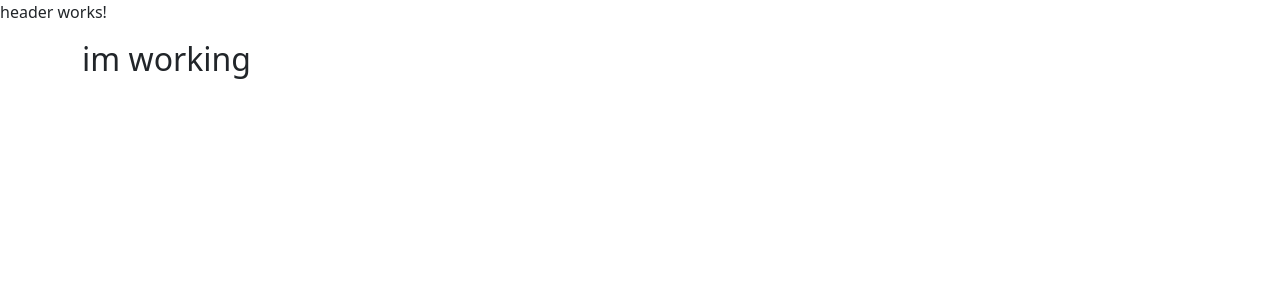
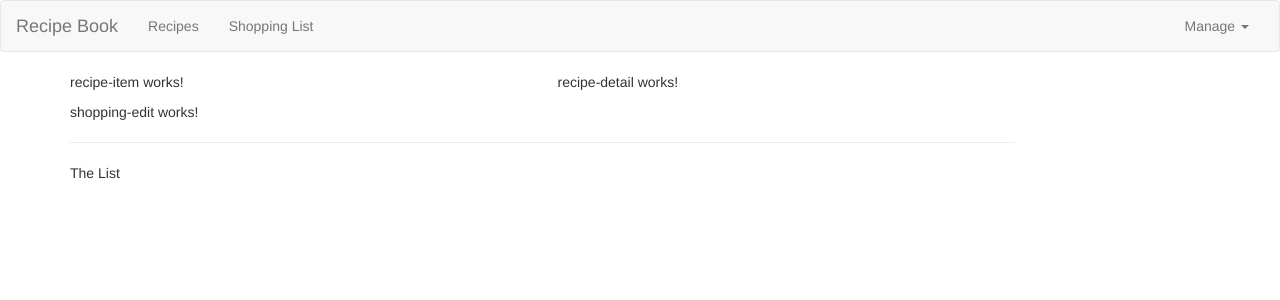
Before and after one commit to marcinpokusinski7/RecipeBook, an Angular app: page / in a window 1280 px wide. Shown: the top 300 px of the page. Built offline with nearby package versions, Linux system fonts and the light colour scheme.

Commit message:
build header

```diff
--- a/package.json
+++ b/package.json
@@ -21,7 +21,7 @@
     "@angular/router": "~13.3.0",
     "@ng-bootstrap/ng-bootstrap": "^12.0.1",
     "@popperjs/core": "^2.10.2",
-    "bootstrap": "^5.1.3",
+    "bootstrap": "^3.4.1",
     "rxjs": "~7.5.0",
     "tslib": "^2.3.0",
     "zone.js": "~0.11.4"
--- a/src/app/app.component.html
+++ b/src/app/app.component.html
@@ -2,7 +2,8 @@
 <div class="container">
   <div class="row">
     <div class="col-md-12">
-      <h2>im working</h2>
+      <app-recipes></app-recipes>
+      <app-shopping-list></app-shopping-list>
     </div>
   </div>
 </div>
--- a/src/app/header/header.component.html
+++ b/src/app/header/header.component.html
@@ -1 +1,23 @@
-<p>header works!</p>
+<nav class="navbar navbar-default">
+  <div class="container-fluid">
+    <div class="navbar-header">
+      <a href="#" class="navbar-brand">Recipe Book</a>
+    </div>
+
+    <div class="collapse navbar-collapse">
+      <ul class="nav navbar-nav">
+        <li><a href="#">Recipes</a></li>
+        <li><a href="#">Shopping List</a></li>
+      </ul>
+      <ul class="nav navbar-nav navbar-right">
+        <li class="dropdown">
+          <a href="#" class="dropdown-toggle" role="button">Manage <span class="caret"></span></a>
+          <ul class="dropdown-menu">
+            <li><a href="#">Save Data</a></li>
+            <li><a href="#">Fetch Data</a></li>
+          </ul>
+        </li>
+      </ul>
+    </div>
+  </div>
+</nav>
--- a/src/app/recipes/recipe-list/recipe-list.component.html
+++ b/src/app/recipes/recipe-list/recipe-list.component.html
@@ -1 +1 @@
-<p>recipe-list works!</p>
+<app-recipe-item></app-recipe-item>
--- a/src/app/recipes/recipes.component.html
+++ b/src/app/recipes/recipes.component.html
@@ -1 +1,8 @@
-<p>recipes works!</p>
+<div class="row">
+  <div class="col-md-5">
+    <app-recipe-list></app-recipe-list>
+  </div>
+<div class="col-md-7">
+  <app-recipe-detail></app-recipe-detail>
+</div>
+</div>
--- a/src/app/shopping-list/shopping-list.component.html
+++ b/src/app/shopping-list/shopping-list.component.html
@@ -1 +1,7 @@
-<p>shopping-list works!</p>
+<div class="row">
+  <div class="col-xs-10">
+    <app-shopping-edit></app-shopping-edit>
+    <hr>
+    <p>The List</p>
+  </div>
+</div>
```
Also changed, not shown: 1 other file (tests, documents, lock files or other folders).
